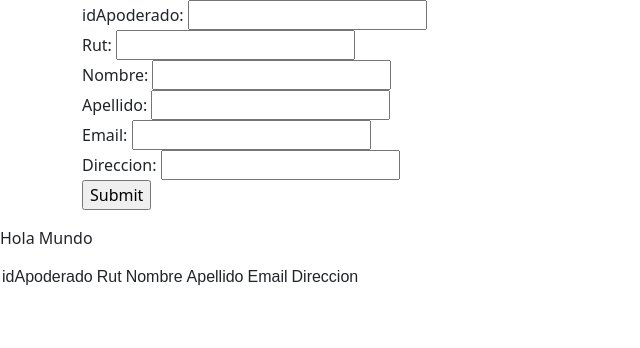
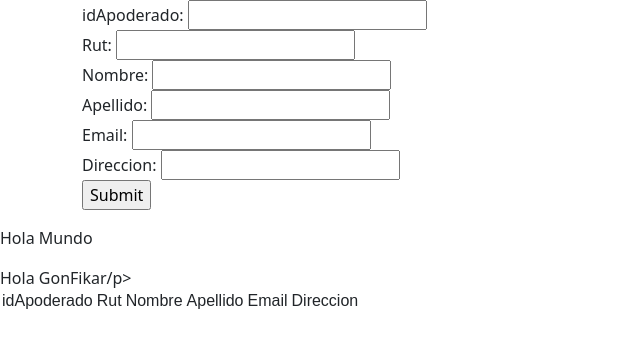
Before and after one commit to ymartinez1/boton_pago, a PHP site: page / in a window 1280 px wide. Shown: the top 348 px of the page, without its empty margins (0-640 px from the left). Run offline with PHP 8.4, Linux system fonts and the light colour scheme; data that the repository does not hold is empty.

Commit message:
comentario de prueba

```diff
--- a/index.php
+++ b/index.php
@@ -19,7 +19,7 @@
         <input type="submit" />
     </form>
 </div>
- <?php echo '<p>Hola Mundo</p>'; ?>
+ <?php echo '<p>Hola Mundo</p>'; echo '<p>Hola GonFikar/p>'; ?>
 
 <?php
 $username = "root";
```
